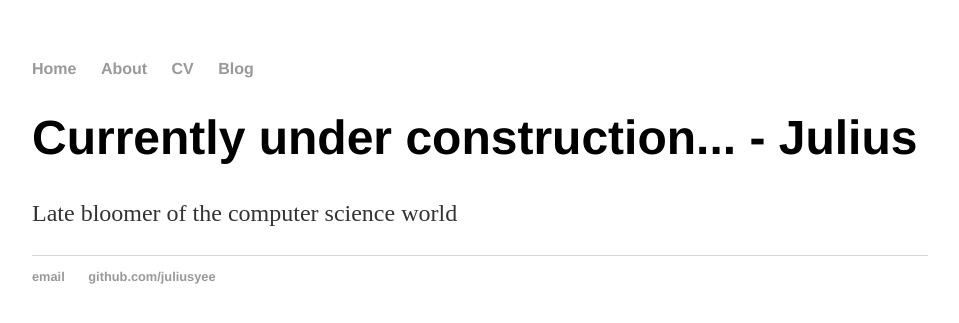
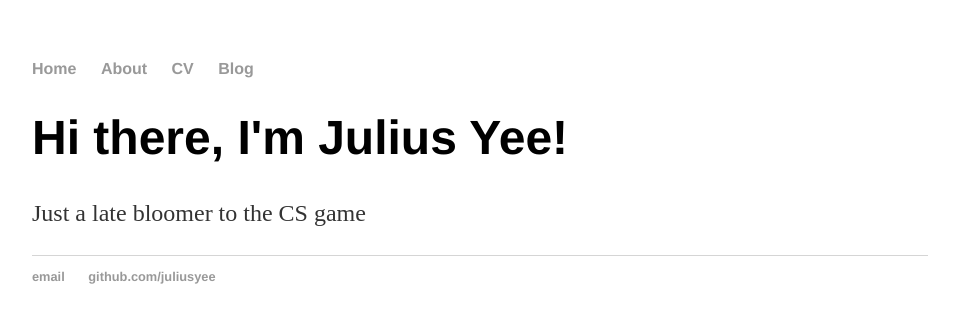
Before and after one commit to juliusyee/juliusyee.github.io, a Jekyll site: the page built from index.html, in a window 1280 px wide. Shown: the top 323 px of the page, without its empty margins (160-1119 px from the left). Built offline with Jekyll 4.4.1, drawn with Linux system fonts in a browser that asks for light colours.

Commit message:
Update index.html

```diff
--- a/index.html
+++ b/index.html
@@ -1,30 +1,8 @@
-<!DOCTYPE html>
-<html>
-	<head>
-		<title>Julius Yee</title>
-		<!-- link to main stylesheet -->
-		<link rel="stylesheet" type="text/css" href="/css/main.css">
-	</head>
-	<body>
-		<nav>
-    		<ul>
-        		<li><a href="/">Home</a></li>
-	        	<li><a href="/about">About</a></li>
-        		<li><a href="/resume">CV</a></li>
-        		<li><a href="/blog">Blog</a></li>
-    		</ul>
-		</nav>
-		<div class="container">
-    		<div class="blurb">
-        		<h1>Currently under construction...  - Julius</h1>
-				<p>Late bloomer of the computer science world</p>
-    		</div><!-- /.blurb -->
-		</div><!-- /.container -->
-		<footer>
-    		<ul>
-        		<li><a href="mailto:juliusyee08@gmail.com">email</a></li>
-        		<li><a href="https://github.com/juliusyee">github.com/juliusyee</a></li>
-			</ul>
-		</footer>
-	</body>
-</html>
+---
+layout: default
+title: Julius Yee
+---
+<div class="blurb">
+	<h1>Hi there, I'm Julius Yee!</h1>
+	<p>Just a late bloomer to the CS game</p>
+</div><!-- /.blurb -->
```
